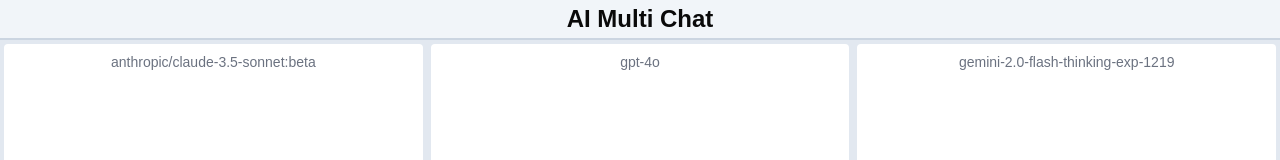
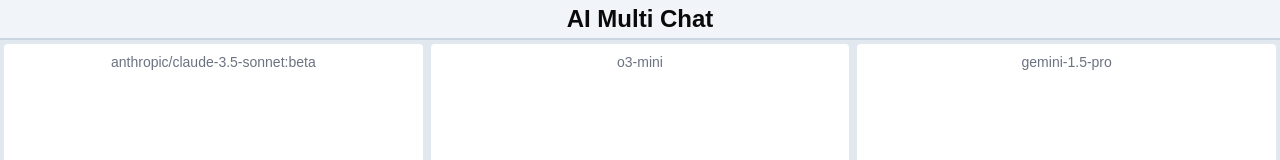
Before and after one commit to ankushagarwal/ai-multi-chat, a Next.js app: page / in a window 1280 px wide. Shown: the top 160 px of the page. Built offline with nearby package versions, Linux system fonts and the light colour scheme.

Commit message:
Update model, clear input and overflow-x

```diff
--- a/app/globals.css
+++ b/app/globals.css
@@ -93,4 +93,5 @@
   padding: 10px;
   border-radius: 10px;
   margin-bottom: 10px;
+  overflow-x: auto;
 }
--- a/app/page.tsx
+++ b/app/page.tsx
@@ -25,6 +25,7 @@
         console.log("Calling submit3 from parent");
         submitRef3.current.submit();
       }
+      setInputValue("");
     }
   };
 
@@ -43,13 +44,13 @@
           />
         </div>
         <div className="flex-1  h-full rounded overflow-scroll m-1 p-2 bg-white">
-          <Chat ref={submitRef2} inputValue={inputValue} modelName="gpt-4o" />
+          <Chat ref={submitRef2} inputValue={inputValue} modelName="o3-mini" />
         </div>
         <div className="flex-1  h-full rounded overflow-scroll m-1 p-2 bg-white">
           <Chat
             ref={submitRef3}
             inputValue={inputValue}
-            modelName="gemini-2.0-flash-thinking-exp-1219"
+            modelName="gemini-1.5-pro"
           />
         </div>
       </div>
```
